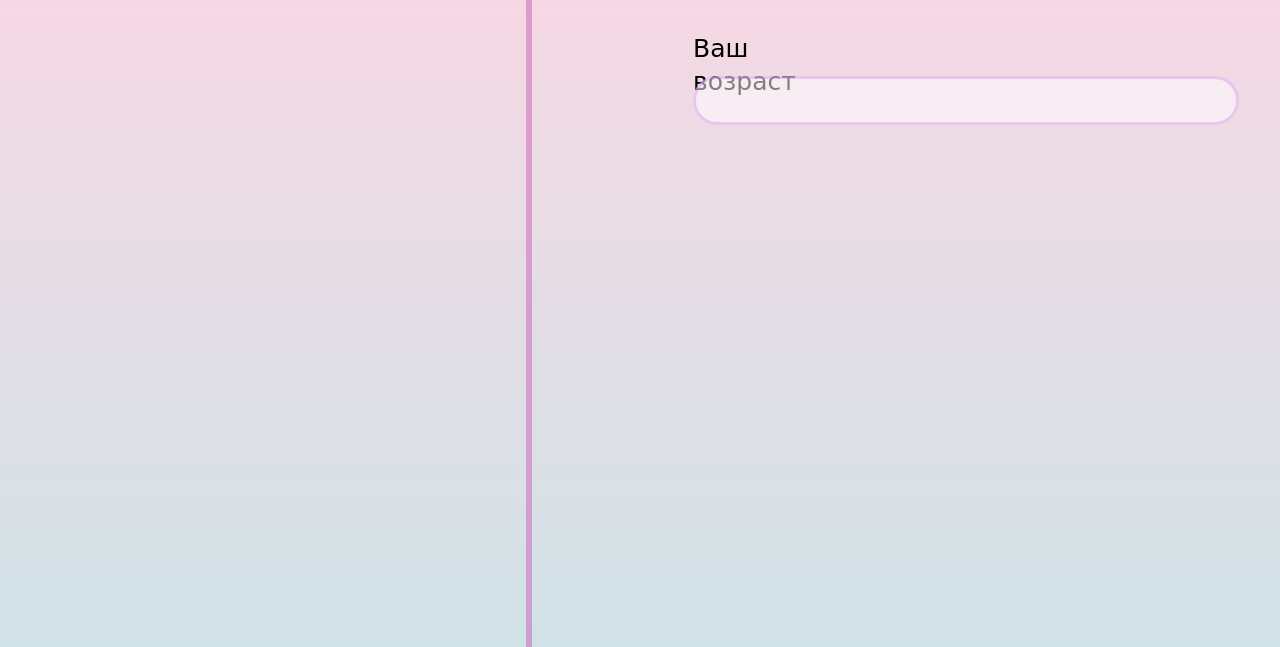
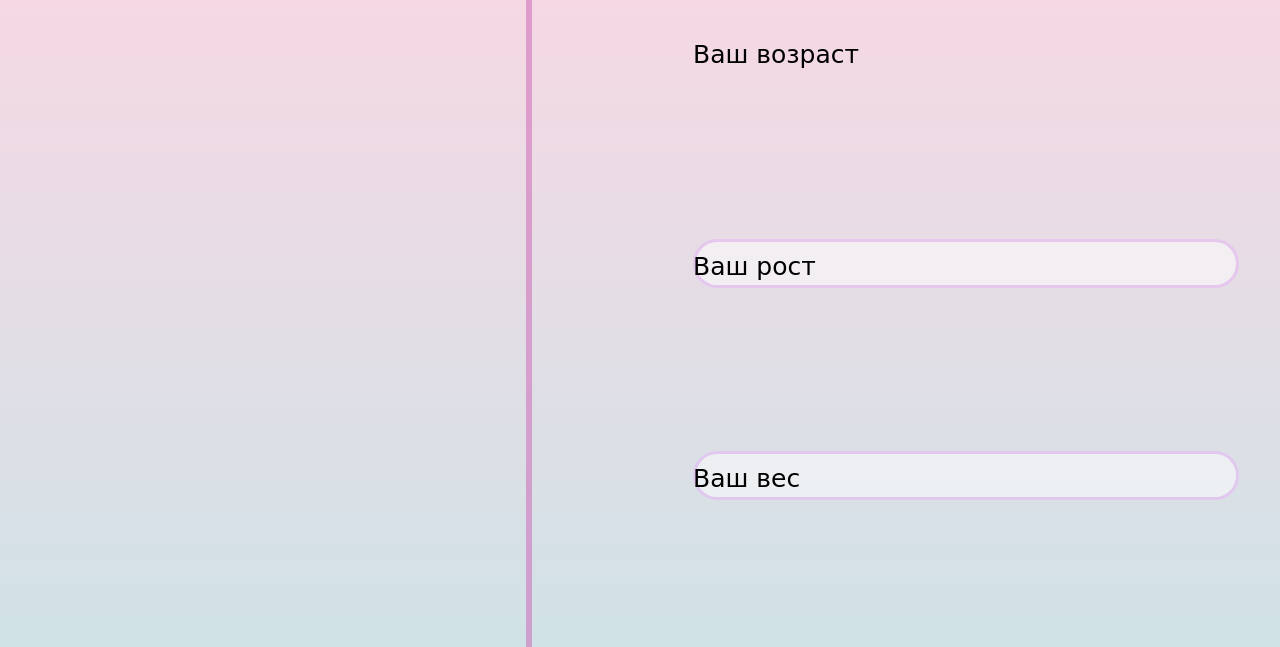
Before and after one commit to AllinaKovalenko/calorie-calculator, a plain HTML site: page index.html in a window 1280 px wide. Shown: the part 153-800 px from the top of the page. Drawn offline with Linux system fonts and the light colour scheme.

```diff
--- a/index.html
+++ b/index.html
@@ -10,11 +10,22 @@
 <div>
     <h1>Калькулятор расчёта калорий</h1>
 </div>
-<section class="frame">
-    <div class="card">
-        <h3 class="card-age">Ваш возраст</h3>
-        <input type="number" id="num1"/>
+<div class="container">
+    <div>
+        <div class="card">
+            <label for="age" class="card-title">Ваш возраст</label>
+            <input type="number" id="age" onchange="ageHandler()"/>
+        </div>
+        <div class="card">
+            <label for="growth" class="card-title">Ваш рост</label>
+            <input type="number" id="growth" onchange="growthHandler()"/>
+        </div>
+        <div class="card">
+            <label for="weight" class="card-title">Ваш вес</label>
+            <input type="number" id="weight" onchange="weightHandler()"/>
+        </div>
     </div>
-</section>
+</div>
+<script src="script.js"></script>
 </body>
 </html>
--- a/script.js
+++ b/script.js
@@ -0,0 +1,9 @@
+function ageHandler() {
+   return document.querySelector("#age").value;
+}
+function growthHandler(){
+    return document.querySelector("#growth").value;
+}
+function weightHandler(){
+    return document.querySelector("#weight").value;
+}
--- a/style.css
+++ b/style.css
@@ -20,7 +20,7 @@ h1{
     text-align: center;
     color: #000000;
 }
-.frame{
+.container{
     position: absolute;
     width: 941px;
     height: 1211px;
@@ -29,13 +29,10 @@ h1{
     border: 6px solid rgba(206, 110, 185, 0.56);
     border-radius: 10px;
 }
-.card-age{
-    position: absolute;
-    width: 150px;
-    height: 33px;
-    left: 161px;
-    top: 35px;
-    margin: 0;
+.card-title{
+    position: relative;
+    padding: 41px 161px 89px;
+    display: inline-block;
     font-family: Bradley Hand, cursive;
     font-style: normal;
     font-weight: 500;
@@ -45,7 +42,7 @@ h1{
 
 }
 input{
-    position: absolute;
+    position: relative;
     width: 546px;
     height: 49px;
     left: 161px;
```
Also changed, not shown: 1 other file.
